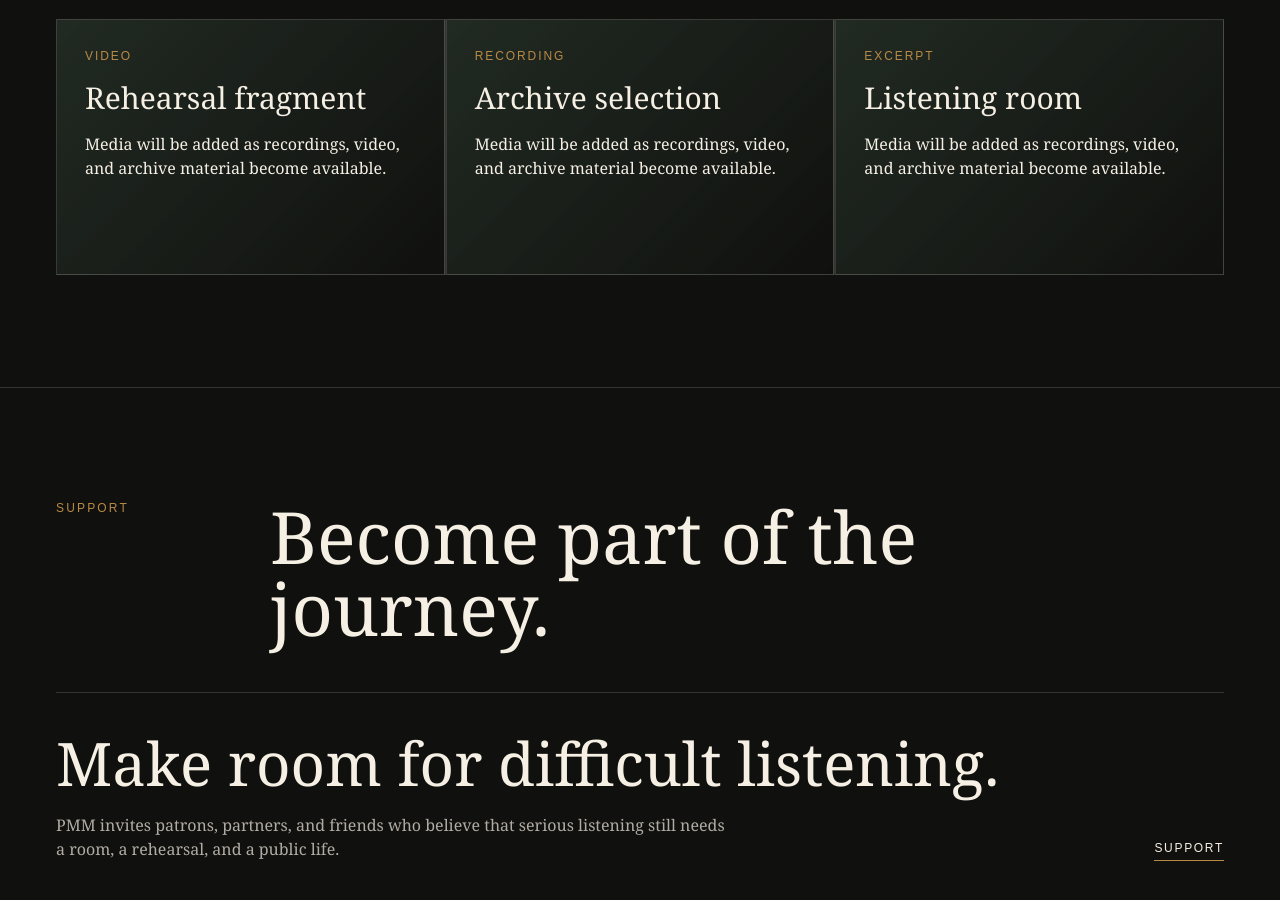
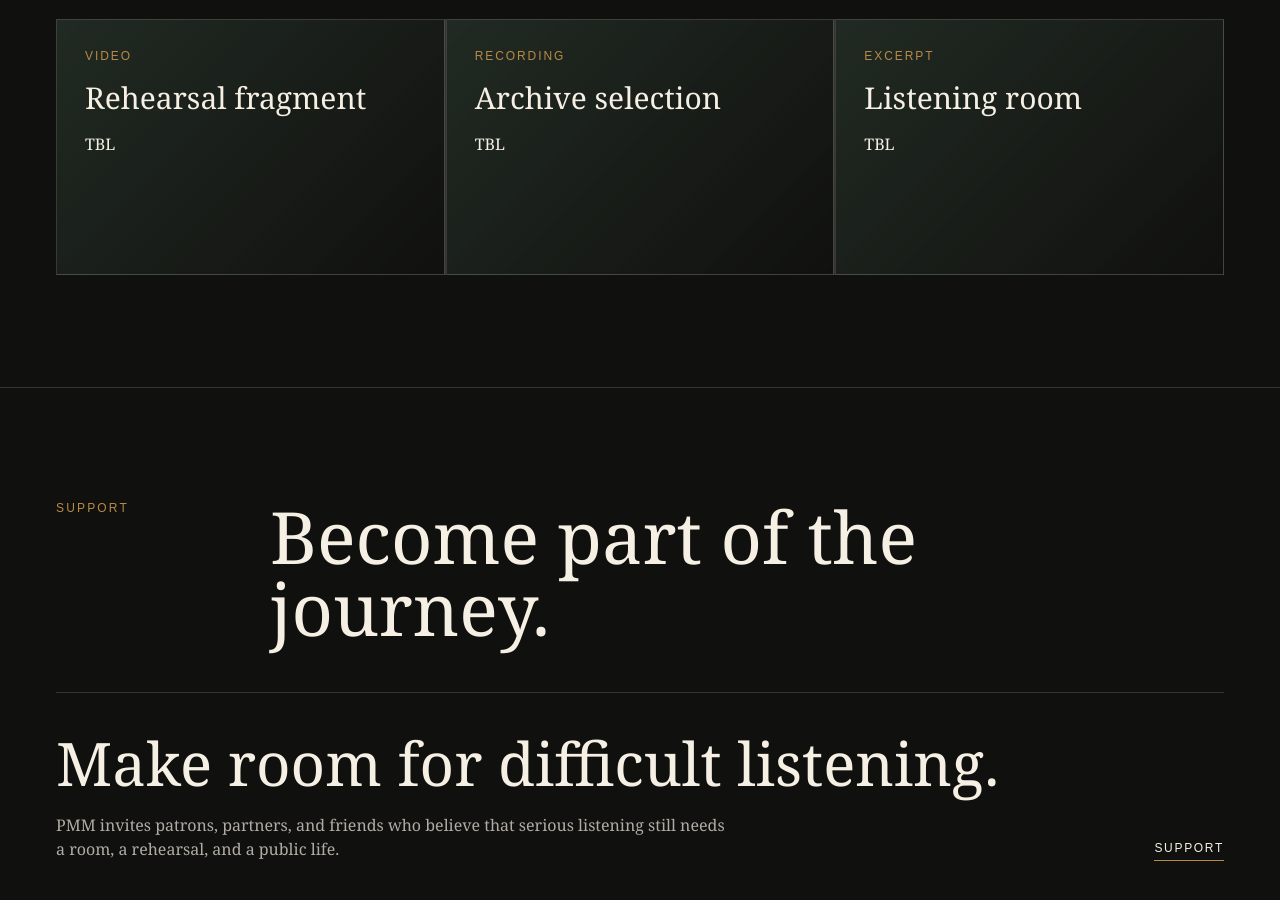
Before and after one commit to pmmtaiwan/pmm-website, a Next.js app: page / in a window 1280 px wide. Shown: the part 2720-3620 px from the top of the page. Built offline with nearby package versions, Linux system fonts and the light colour scheme.

Commit message:
Update default description in MediaBlock component

```diff
--- a/components/MediaBlock.tsx
+++ b/components/MediaBlock.tsx
@@ -7,7 +7,7 @@ type MediaBlockProps = {
 export function MediaBlock({
   type,
   title,
-  description = "Media will be added as recordings, video, and archive material become available."
+  description = "TBL"
 }: MediaBlockProps) {
   return (
     <div className="placeholder-field min-h-64 p-7">
```
